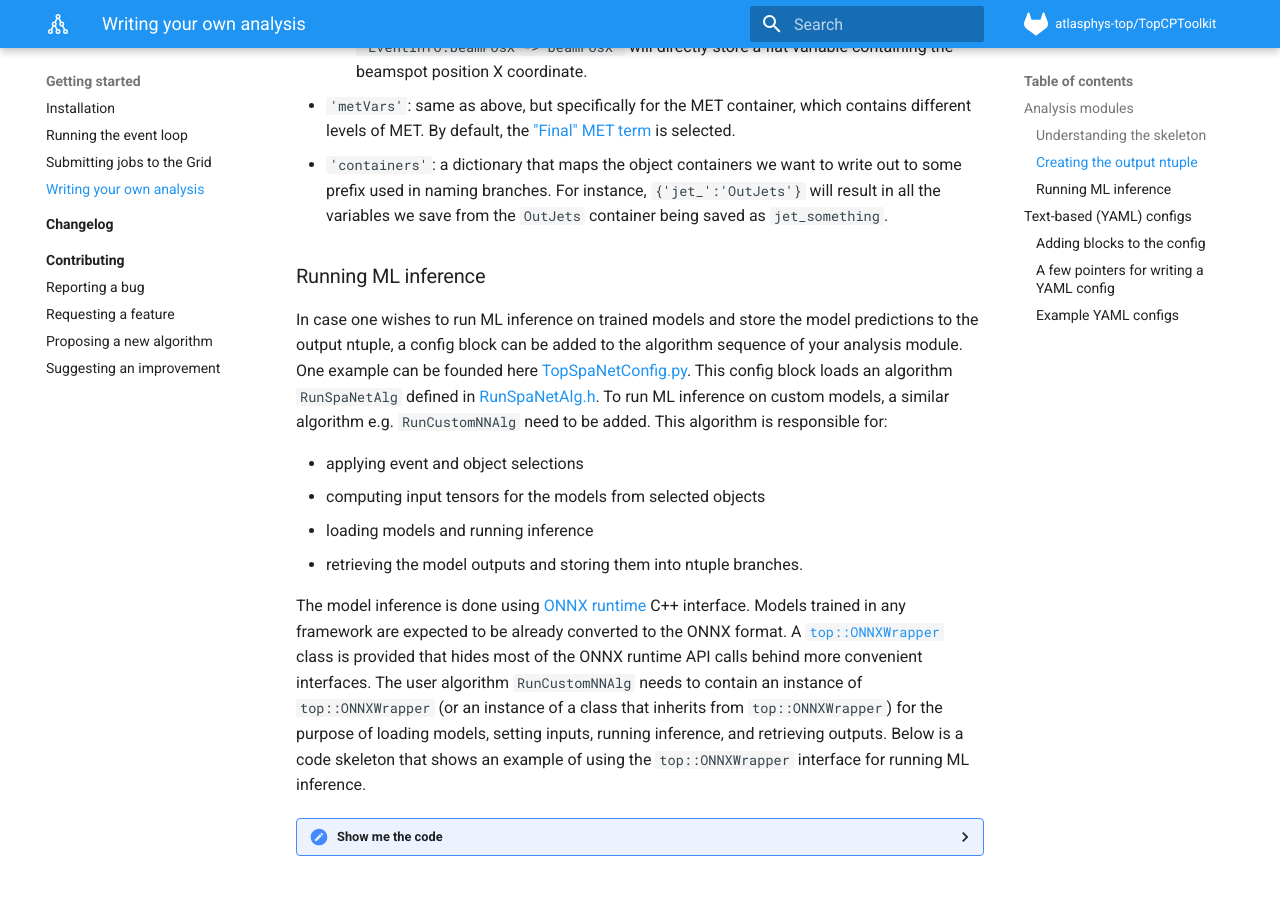
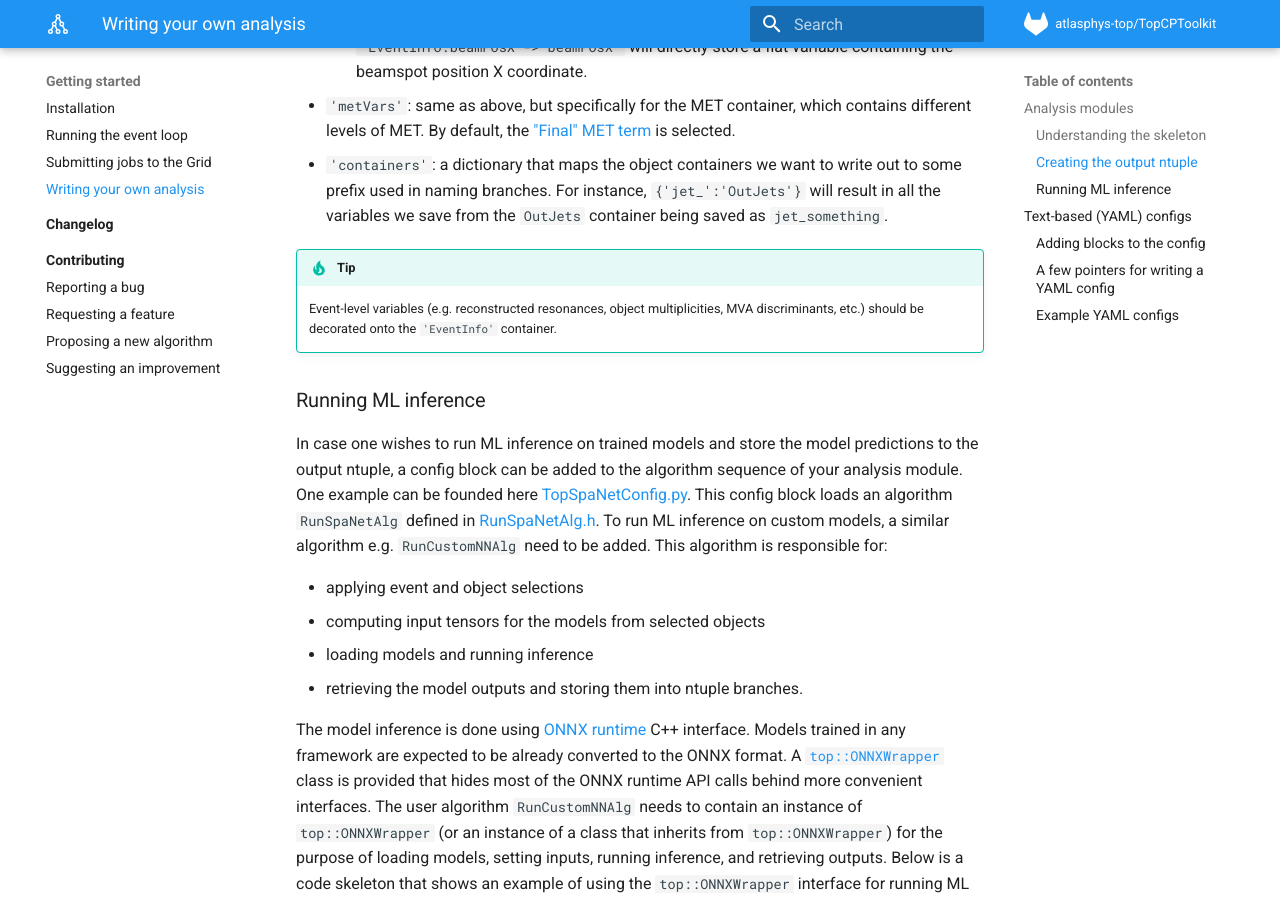
Before and after one commit to SuperNova76/TopCPToolKit, an MkDocs documentation site: the page built from docs/analysis.md, in a window 1280 px wide and 900 px high, scrolled down 2711 px. Built offline with MkDocs 1.6.1 and Material for MkDocs 9.7.7, drawn with Linux system fonts in a browser that asks for light colours; formulas are drawn with MathJax 3.

Commit message:
mention that global variables are decorated onto EventInfo

```diff
--- a/docs/analysis.md
+++ b/docs/analysis.md
@@ -81,6 +81,9 @@ While `treeName` is straightforwardly the desired name of the output tree, some
 
 - `'metVars'`: same as above, but specifically for the MET container, which contains different levels of MET. By default, the ["Final" MET term](https://acode-browser1.usatlas.bnl.gov/lxr/source/athena/PhysicsAnalysis/Algorithms/AsgAnalysisAlgorithms/AsgAnalysisAlgorithms/AsgxAODMetNTupleMakerAlg.h) is selected.
 - `'containers'`: a dictionary that maps the object containers we want to write out to some prefix used in naming branches. For instance, `{'jet_':'OutJets'}` will result in all the variables we save from the `OutJets` container being saved as `jet_something`.
+
+!!! tip
+    Event-level variables (e.g. reconstructed resonances, object multiplicities, MVA discriminants, etc.) should be decorated onto the `'EventInfo'` container.
 
 ### Running ML inference
 
```
